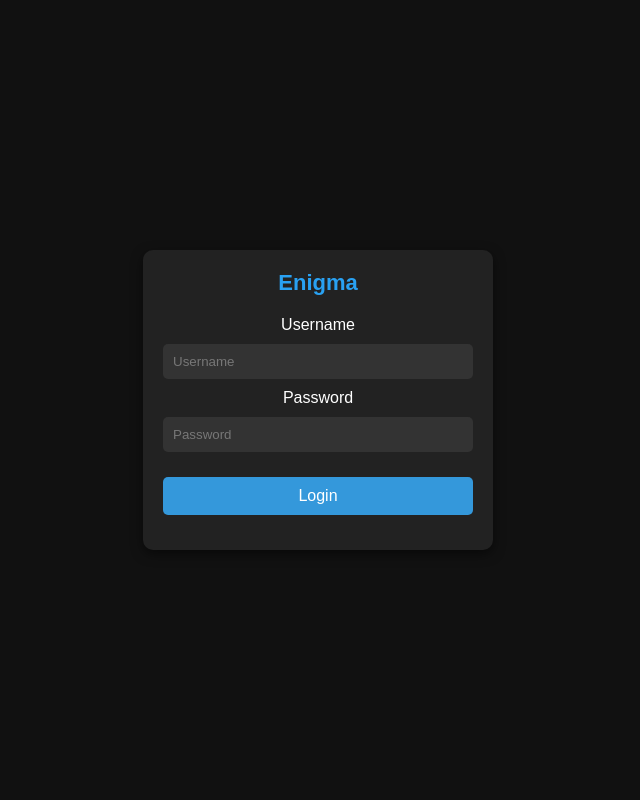
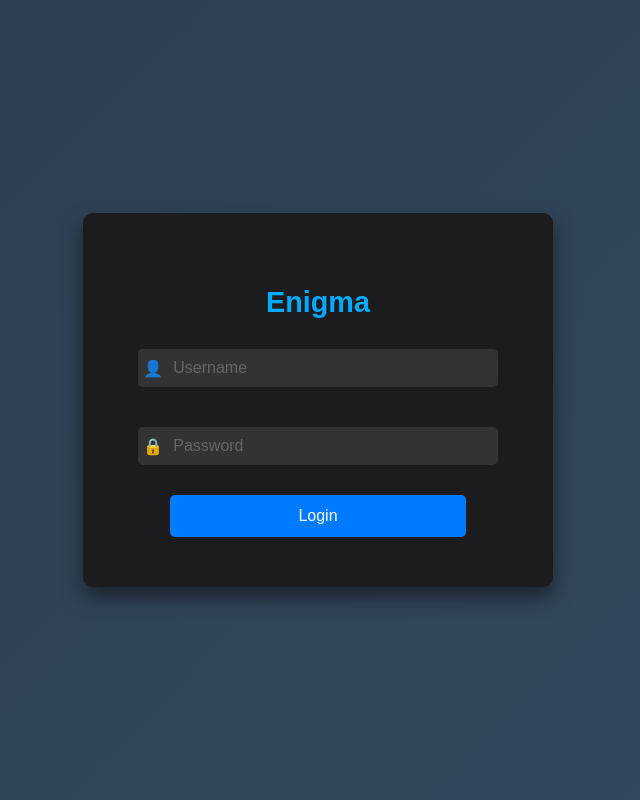
Before and after one commit to akshayjith4/Enigma-Password-Manager, a Flask app: page / in a window 1280 px wide. Shown: the whole page, without its empty margins (322-962 px from the left). Run offline with Flask 3, Linux system fonts and the light colour scheme.

Commit message:
Update login.html
 Enhanced UI and improved design for better user experience.

```diff
--- a/templates/login.html
+++ b/templates/login.html
@@ -3,26 +3,105 @@
 <head>
     <meta charset="UTF-8">
     <meta name="viewport" content="width=device-width, initial-scale=1.0">
-    <link rel="stylesheet" href="{{ url_for('static', filename='styles.css') }}">
     <title>Enigma Login</title>
+    <style>
+        body {
+            margin: 0;
+            font-family: 'Arial', sans-serif;
+            background: linear-gradient(135deg, #2c3e50, #34495e);
+            display: flex;
+            justify-content: center;
+            align-items: center;
+            height: 100vh;
+            color: #ccc;
+        }
+
+        .login-container {
+            background-color: #1c1c1e;
+            padding: 50px;
+            border-radius: 10px;
+            box-shadow: 0 10px 20px rgba(0, 0, 0, 0.5);
+            width: 370px;
+            text-align: center;
+        }
+
+        h2 {
+            color: #00aaff;
+            margin-bottom: 20px;
+            font-size: 1.8em;
+        }
+
+        .input-container {
+            position: relative;
+            margin-bottom: 20px;
+        }
+
+        .input-icon {
+            position: absolute;
+            left: 10px;
+            top: 50%;
+            transform: translateY(-50%);
+            color: #666;
+        }
+
+        .input-field {
+            width: 85%;  /* Match width with the button */
+            padding: 10px 10px 10px 35px;  /* Increased padding-left for icon space */
+            margin: 10px 0;
+            border: none;
+            border-radius: 5px;
+            background-color: #333;
+            color: #ccc;
+            font-size: 16px;
+        }
+
+        .input-field::placeholder {
+            color: #666;
+        }
+
+        .login-btn {
+            background-color: #007bff;
+            color: white;
+            border: none;
+            width: 80%;  /* Ensure full width */
+            padding: 12px;
+            border-radius: 5px;
+            font-size: 16px;
+            cursor: pointer;
+            transition: background-color 0.3s ease;
+        }
+
+        .login-btn:hover {
+            background-color: #0056b3;
+        }
+
+        .error-message {
+            background-color: #e74c3c;
+            color: white;
+            padding: 10px;
+            margin-bottom: 20px;
+            border-radius: 5px;
+            text-align: center;
+        }
+    </style>
 </head>
 <body>
-    <div class="container">
-        <div class="login-card">
-            <h2><i class="lock-icon"></i>Enigma</h2>
-            {% if error %}
-            <div class="error-message">{{ error }}</div>  <!-- Modified to display error message -->
-            {% endif %}
-            <form action="/login" method="POST">
-                <label for="username">Username</label>
-                <input type="text" id="username" placeholder="Username" name="username" required>
-
-                <label for="password">Password</label>
-                <input type="password" id="password" placeholder="Password" name="password" required>
-
-                <button type="submit" class="btn" aria-label="Login">Login</button>
-            </form>
-        </div>
+    <div class="login-container">
+        <h2>Enigma</h2>
+        {% if error %}
+            <div class="error-message">{{ error }}</div>  <!-- Display error message if exists -->
+        {% endif %}
+        <form action="/login" method="POST">
+            <div class="input-container">
+                <span class="input-icon">👤</span>
+                <input type="text" class="input-field" id="username" placeholder="Username" name="username" required>
+            </div>
+            <div class="input-container">
+                <span class="input-icon">🔒</span>
+                <input type="password" class="input-field" id="password" placeholder="Password" name="password" required>
+            </div>
+            <button type="submit" class="login-btn" aria-label="Login">Login</button>
+        </form>
     </div>
 </body>
 </html>
```
